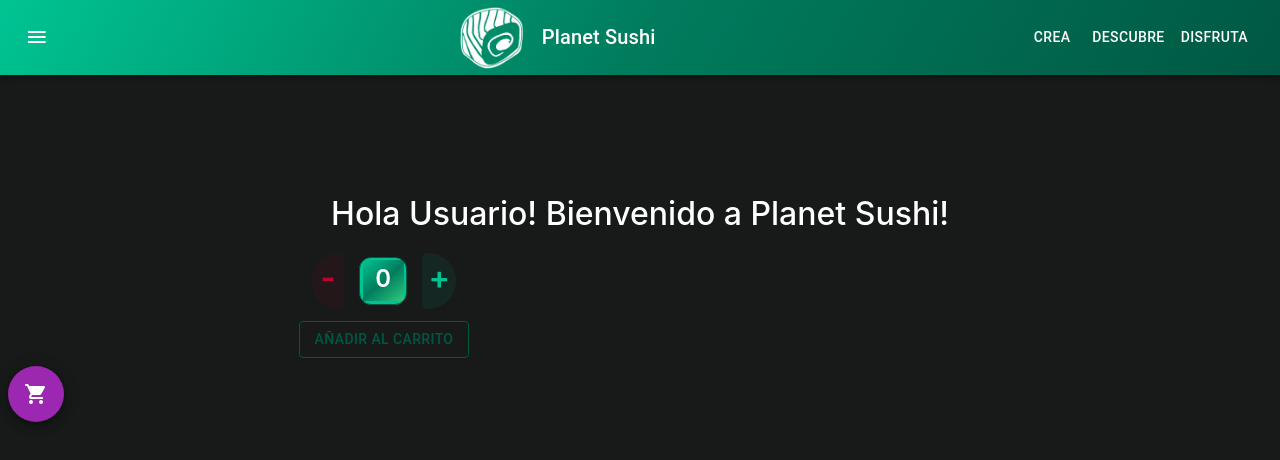
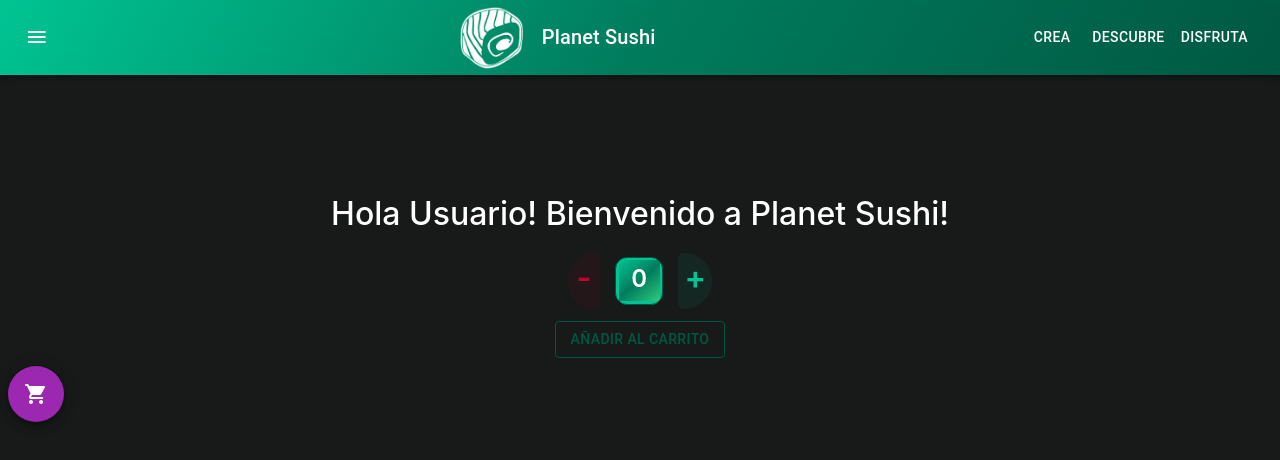
Before and after one commit to benja-sarria/my-app-react, a React (Create React App) app: page / in a window 1280 px wide. Shown: the top 460 px of the page. Built offline with nearby package versions, Linux system fonts and the light colour scheme.

Commit message:
se movio el elemento del contador al componente itemListContaier como sugiere la consigna hasta tanto tengamos nuestro componente item

```diff
--- a/src/App.js
+++ b/src/App.js
@@ -4,7 +4,6 @@ import "./base/_baseStyles.scss";
 import NavBar from "./components/NavBar/navBar.js";
 import { ItemListContainer } from "./components/itemListContainer/itemListContainer.js";
 import FloatingActionButtons from "./components/floatingBtn/FloatingActionButtons.js";
-import { ItemCountEnabler } from "./components/ItemCountEnabler/ItemCountEnabler.js";
 
 function App() {
     let userName = "Usuario";
@@ -18,7 +17,6 @@ function App() {
                     greeting={`Hola ${userName}! Bienvenido a Planet Sushi!`}
                 />
 
-                <ItemCountEnabler stock="5" initial="0" />
                 <FloatingActionButtons />
             </header>
         </div>
--- a/src/components/ItemCount/ItemCounter.scss
+++ b/src/components/ItemCount/ItemCounter.scss
@@ -6,8 +6,6 @@
     transition: background-color 300ms linear;
 }
 .item-controls-container {
-    position: relative;
-    left: 20vw;
     display: flex;
     flex-direction: column;
     justify-content: center;
--- a/src/components/itemListContainer/itemListContainer.js
+++ b/src/components/itemListContainer/itemListContainer.js
@@ -1,11 +1,13 @@
 import React from "react";
 import { Container } from "react-bootstrap";
 import "./itemListContainer.scss";
+import { ItemCountEnabler } from "../ItemCountEnabler/ItemCountEnabler.js";
 
 export const ItemListContainer = ({ greeting }) => {
     return (
         <Container>
             <h2 className="section-title">{greeting}</h2>
+            <ItemCountEnabler stock="5" initial="0" />
         </Container>
     );
 };
--- a/src/components/itemListContainer/itemListContainer.scss
+++ b/src/components/itemListContainer/itemListContainer.scss
@@ -1,5 +1,6 @@
 .container {
     display: flex;
+    flex-direction: column;
     justify-content: center;
     align-items: center;
     margin-top: 15vh;
```
